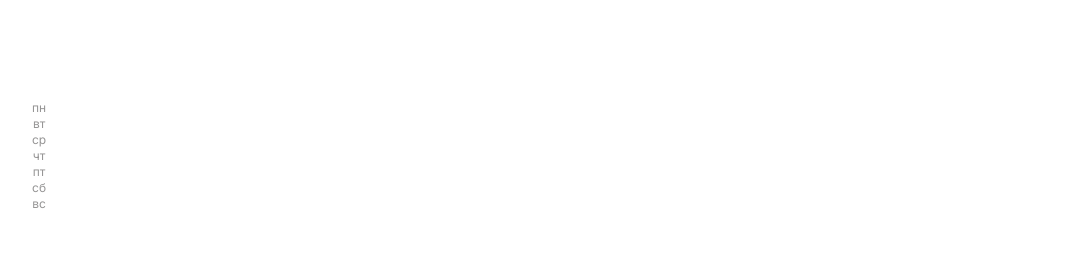
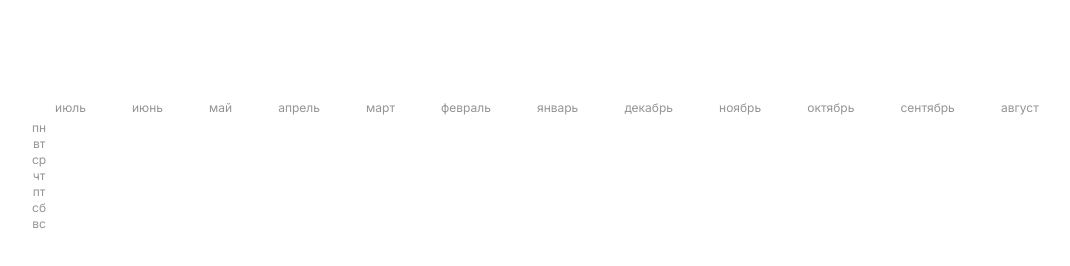
Before and after one commit to beksultan-07/contribution_graph, a website: page index.html in a window 1280 px wide. Shown: the whole page, without its empty margins (93-1163 px from the left). Drawn offline with Linux system fonts and the light colour scheme; no server answers.

Commit message:
set month

```diff
--- a/css/style.css
+++ b/css/style.css
@@ -95,3 +95,17 @@ body{
     line-height: 12px;
     color: #7C7C7C;
 }
+
+
+.months{
+    display: flex;
+    justify-content: space-around;
+    margin: 0 0 5px;
+}
+
+.month{
+    font-size: 12px;
+    font-weight: 400;
+    line-height: 15px;
+    color: #959494;
+}
--- a/index.html
+++ b/index.html
@@ -11,6 +11,20 @@
 </head>
 <body>
     <section class="container">
+        <div class="months">
+            <div class="month">июль</div>
+            <div class="month">июль</div>
+            <div class="month">июль</div>
+            <div class="month">июль</div>
+            <div class="month">июль</div>
+            <div class="month">июль</div>
+            <div class="month">июль</div>
+            <div class="month">июль</div>
+            <div class="month">июль</div>
+            <div class="month">июль</div>
+            <div class="month">июль</div>
+            <div class="month">июль</div>
+        </div>
         <div class="graph">
             <div class="graph-week graph-weekdays">
                 <div class="graph-weekday">пн</div>
--- a/main.js
+++ b/main.js
@@ -133,8 +133,21 @@ function renderItemInfo(x, y, date, value){
 }
 
 
+function setMonth() {
+    const months = document.querySelectorAll('.month')
+    const dateForMonth = new Date()
+    months.forEach((element, index) => {
+        element.innerHTML = getMonth(dateForMonth.getMonth())
+        dateForMonth.setMonth(
+            dateForMonth.getMonth() - 1
+        )
+    });
+}
+
 
 async function render(){
+    setMonth()
+
     const data = await getData()
     const dataValues = Object.values(data)
     const dataKeys = Object.keys(data)
```
